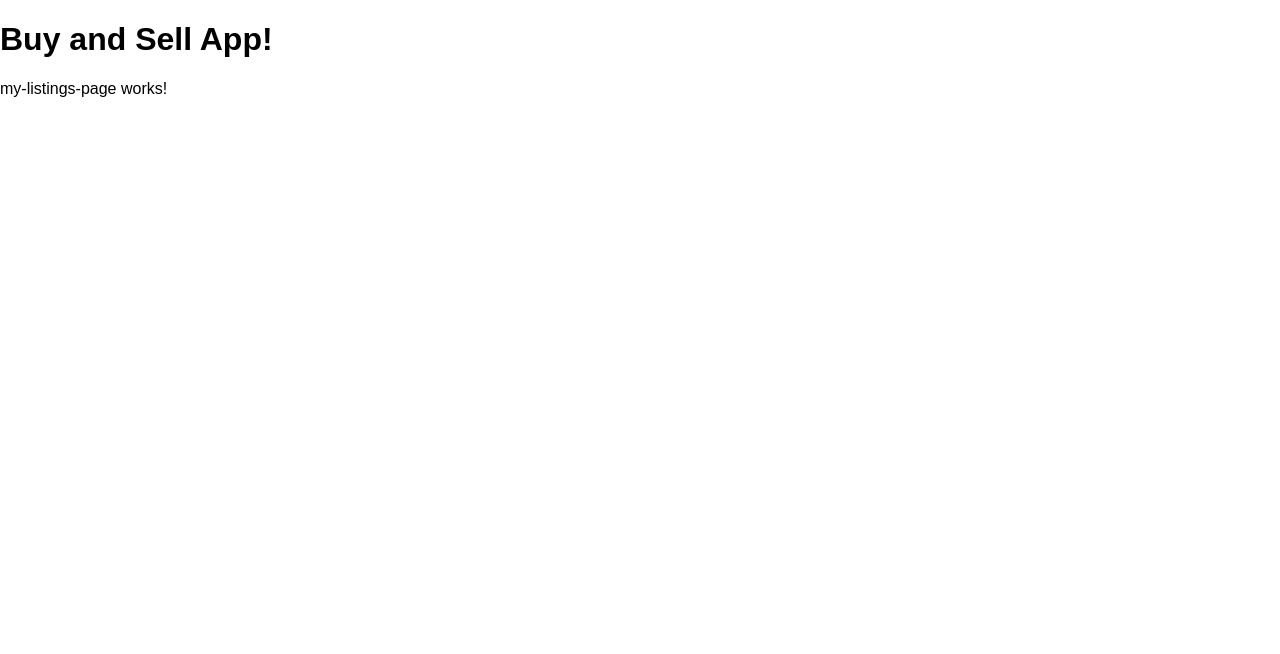
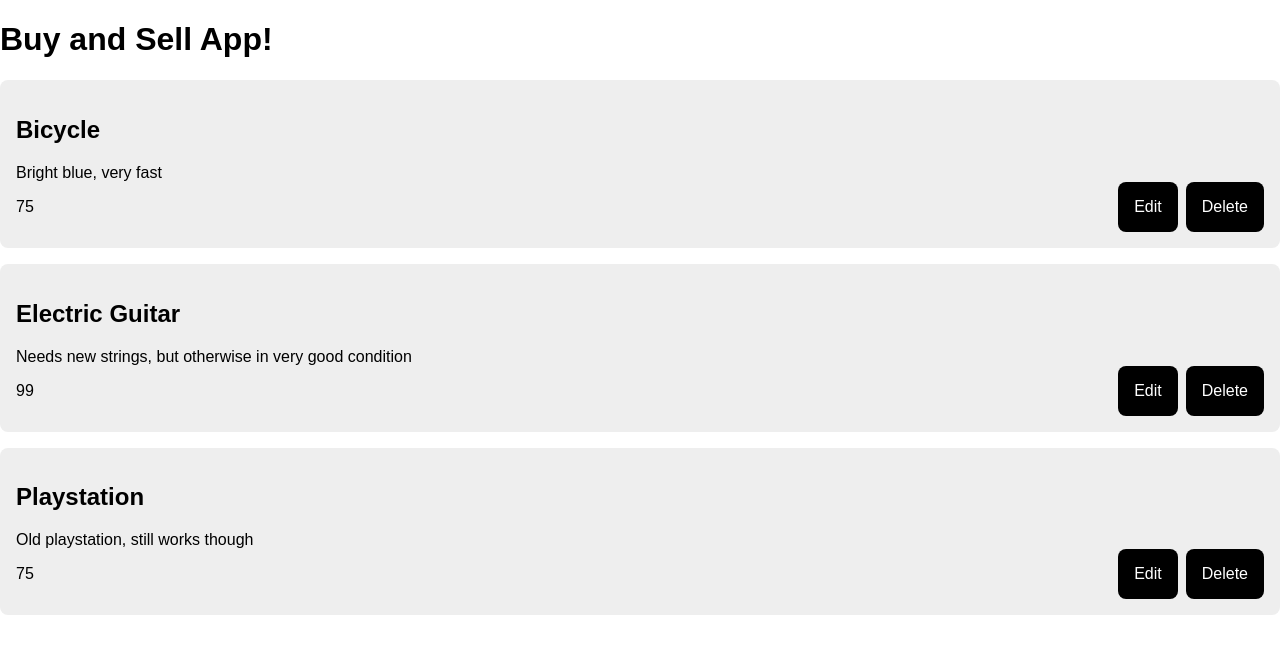
Before and after one commit to deyvidsalvatore/Buy-And-Sell-Angular, an Angular app: page /my-listings in a window 1280 px wide. Shown: the top 654 px of the page. Built offline with nearby package versions, Linux system fonts and the light colour scheme.

Commit message:
Create a My Listings page

```diff
--- a/src/app/my-listings-page/my-listings-page.component.html
+++ b/src/app/my-listings-page/my-listings-page.component.html
@@ -1 +1,13 @@
-<p>my-listings-page works!</p>
+@for(listing of listings; track $index) {
+    <div class="content-box">
+        <h2>{{listing.name}}</h2>
+        <p>{{listing.description}}</p>
+        <p>{{listing.price}}</p>
+        <div class="buttons-container">
+            <a routerLink="/edit-listing/{{listing.id}}">
+                <button>Edit</button>
+            </a>
+            <button (click)="onDeleteClicked(listing.id)">Delete</button>
+        </div>
+    </div>
+}
--- a/src/app/my-listings-page/my-listings-page.component.ts
+++ b/src/app/my-listings-page/my-listings-page.component.ts
@@ -1,10 +1,22 @@
-import { Component } from '@angular/core';
+import { Component, OnInit } from "@angular/core";
+import { Listing } from "../types";
+import { fakeMyListings } from "../fake-data";
 
 @Component({
-  selector: 'app-my-listings-page',
-  templateUrl: './my-listings-page.component.html',
-  styleUrl: './my-listings-page.component.css'
+  selector: "app-my-listings-page",
+  templateUrl: "./my-listings-page.component.html",
+  styleUrl: "./my-listings-page.component.css",
 })
-export class MyListingsPageComponent {
+export class MyListingsPageComponent implements OnInit {
+  listings: Listing[] = [];
 
+  constructor() {}
+
+  ngOnInit(): void {
+    this.listings = fakeMyListings;
+  }
+
+  onDeleteClicked(listingId: string): void {
+    alert(`Deleting your listing with ${listingId}`);
+  }
 }
```
